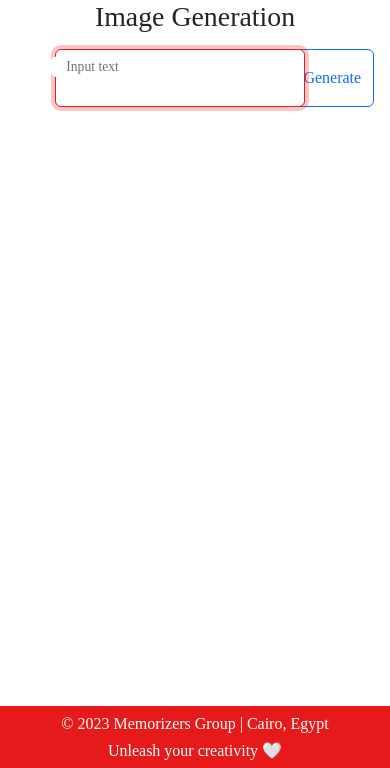
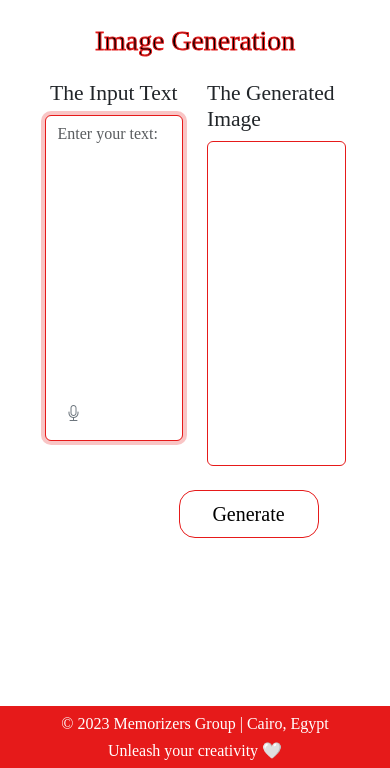
Before and after one commit to Seif-eldinK/Graduation-Project, a Django app: page /image_generation in a window 390 px wide. Shown: the part 76-844 px from the top of the page. Run offline with Django 4.2, Linux system fonts and the light colour scheme; some libraries are stand-ins or nearby versions.

Commit message:
- Refactor image generation UI with improved input text area and full-screen image display, and add loading spinner and tooltip for download button.
- Refactor login.html by removing unnecessary code.

- Refactor video conversion page layout with improved user interface features and responsive design.

```diff
--- a/templates/core/login.html
+++ b/templates/core/login.html
@@ -42,7 +42,7 @@
                                     <div class="row justify-content-center">
 
                                         <button type="button" id="button"
-                                                class="btn btn-lg col-auto btn-outline-primary rounded-4 main-btn">
+                                                class="btn btn-lg col-auto btn-outline-primary main-btn">
                                             Login
                                         </button>
 
--- a/templates/image_generation/index.html
+++ b/templates/image_generation/index.html
@@ -1,30 +1,53 @@
 {% extends 'layouts/base.html' %}
 {% block content %}
-    <h1 class="text-center mb-3">Image Generation</h1>
-    <div class="container-fluid mb-3">
-        <div class="container-fluid mb-3">
-            <div class="row">
-                <div class="col-9 offset-1 form-floating">
-                    <input type="text" id="text-prompt" name="text-prompt"
-                           class="form-control" placeholder="Enter your text:" autofocus>
-                    <label for="text-prompt" class="ps-4">Input text</label>
+    <h1 class="text-center my-4 title-style">Image Generation</h1>
+    <div class="container-fluid">
+        <div class="row justify-content-center">
+            <div class="col-5">
+                <label for="text-prompt" class="form-label h4 d-flex justify-content-center">The Input Text</label>
+                <div class="position-relative">
+                    <textarea class="form-control" placeholder="Enter your text:" rows="13"
+                              id="text-prompt" name="text-prompt" autofocus required></textarea>
+                    <div class="position-absolute bottom-0 start-0 p-2">
+                        <button type="button" id="mic-btn" class="btn btn-outline-secondary"
+                                style="border-color: transparent">
+                            <i class="bi bi-mic"></i>
+                        </button>
+                    </div>
                 </div>
-                <div class="col-1 d-flex align-items-center justify-content-center">
-                    <button type="button" id="button" class="btn btn-outline-primary h-100">Generate</button>
-                </div>
-                <div class="col-1 align-items-center" id="loading" style="display: none">
-                    <div class="spinner-border"></div>
+            </div>
+            <div class="col-5">
+                <label class="form-label h4 d-flex justify-content-center">
+                    The Generated Image
+                </label>
+                <div class="position-relative">
+                    <div class="form-control d-flex justify-content-center" style="height: 325px">
+                        <img id="generated-image" class="h-100" src="" alt="" style="display: none;">
+                    </div>
+                    <div class="position-absolute top-0 end-0 p-2">
+                        <a id="download" class="btn btn-outline-success" href="" download="output"
+                           data-bs-toggle="tooltip" data-bs-placement="top" data-bs-title="Download"
+                           style="display: none">
+                            <i class="bi bi-download"></i>
+                        </a>
+                    </div>
+                    <div class="position-absolute bottom-0 end-0 p-2">
+                        <button id="full-screen" class="btn btn-outline-success" style="display: none">
+                            <i class="bi bi-arrows-fullscreen"></i>
+                        </button>
+                    </div>
                 </div>
             </div>
         </div>
-        <div class="container-fluid d-flex align-items-center justify-content-center">
-            <div id="output" class="position-relative" style="display: none">
-                <img id="generated-image" src="" alt="" width="488" height="488">
-                <div class="position-absolute top-0 end-0 p-2">
-                    <a id="download" class="btn btn-outline-success" href="" download="output"
-                       data-bs-toggle="tooltip" data-bs-placement="top" data-bs-title="Download">
-                        <i class="bi bi-download"></i>
-                    </a>
+        <div class="container-fluid p-4">
+            <div class="row justify-content-center">
+                <div class="col-2">
+                    <div class="text-center">
+                        <button type="button" id="button" class="btn btn-lg btn-outline-primary main-btn"
+                                style="width: 140px;">
+                            Generate
+                        </button>
+                    </div>
                 </div>
             </div>
         </div>
@@ -32,8 +55,19 @@
 
     <script>
         let $button = $("#button");
-        let $loading = $("#loading");
+        let $generated_image = $("#generated-image");
         const $download = $("#download");
+        const $full_screen = $("#full-screen");
+
+        {# Enable Full Screen when image pressed #}
+        $generated_image.click(function () {
+            this.requestFullscreen();
+        });
+
+        {# Enable Full Screen when button pressed #}
+        $full_screen.click(function (){
+            $generated_image[0].requestFullscreen();
+        });
 
         {# Enable Tooltip #}
         const $tooltip = new bootstrap.Tooltip('[data-bs-toggle="tooltip"]', {
@@ -42,7 +76,7 @@
 
         {# download the image when the icon is clicked #}
         $download.click(function (e) {
-            let image_src = $('#generated-image').attr('src');
+            let image_src = $generated_image.attr('src');
             $(this).attr('href', image_src);
             $tooltip.setContent({'.tooltip-inner': 'Downloading!'})
         });
@@ -54,18 +88,19 @@
         function loading(isLoading) {
             if (isLoading) {
                 // display loading indicator
-                $button.text('Loading');
+                $button[0].innerHTML = 'Loading... <span class="spinner-border spinner-border-sm" role="status" aria-hidden="true"></span>';
                 $button.prop('disabled', true);
             } else {
                 // hide loading indicator
                 $button.text('Generate');
                 $button.prop('disabled', false);
             }
-            $loading.toggle().toggleClass('d-flex');
         }
 
         function show_image() {
-            $("#output").show();
+            $generated_image.show();
+            $full_screen.show();
+            $download.show();
         }
 
         $button.click(function (e) {
@@ -79,11 +114,11 @@
                     'text_prompt': $("#text-prompt").val(),
                 }),
                 success: function (result) {
-                    $("#generated-image").attr('src', result['image_base64']);
+                    $generated_image.attr('src', result['image_base64']);
                     show_image();
                 },
                 error: function (result) {
-                    alert('error');
+                    show_alert("error", "Error");
                 },
                 complete: function () {
                     // this block will be executed after success or error block
--- a/templates/video_generation/index.html
+++ b/templates/video_generation/index.html
@@ -29,7 +29,7 @@
                     Converted Video
                 </label>
                 <div class="position-relative">
-                    <div class="form-control" style="height: 320px">
+                    <div class="form-control" style="height: 325px">
                         <video id="generated-video" class="w-100" controls style="display: none; height: 300px">
                             Your browser does not support HTML video.
                         </video>
```
